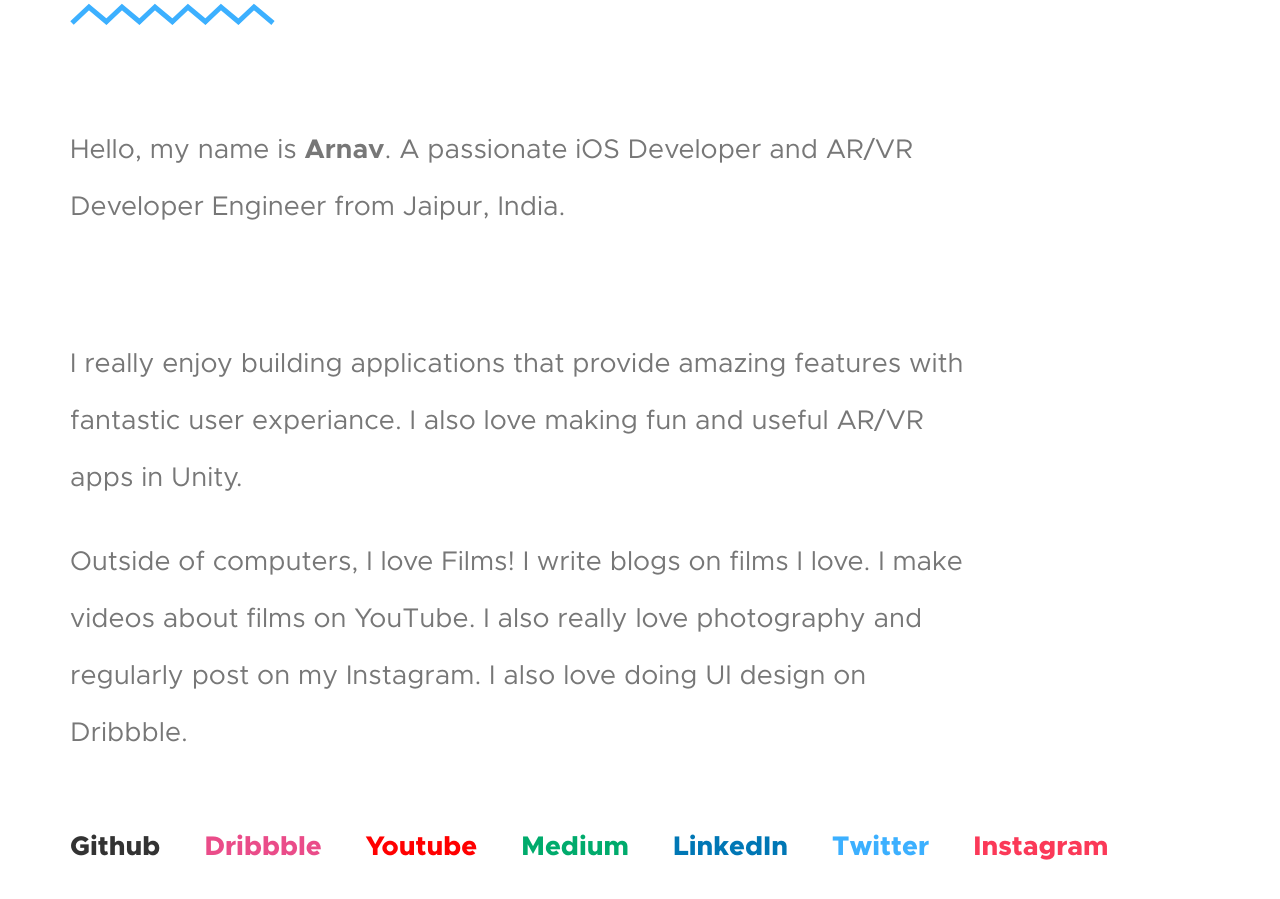
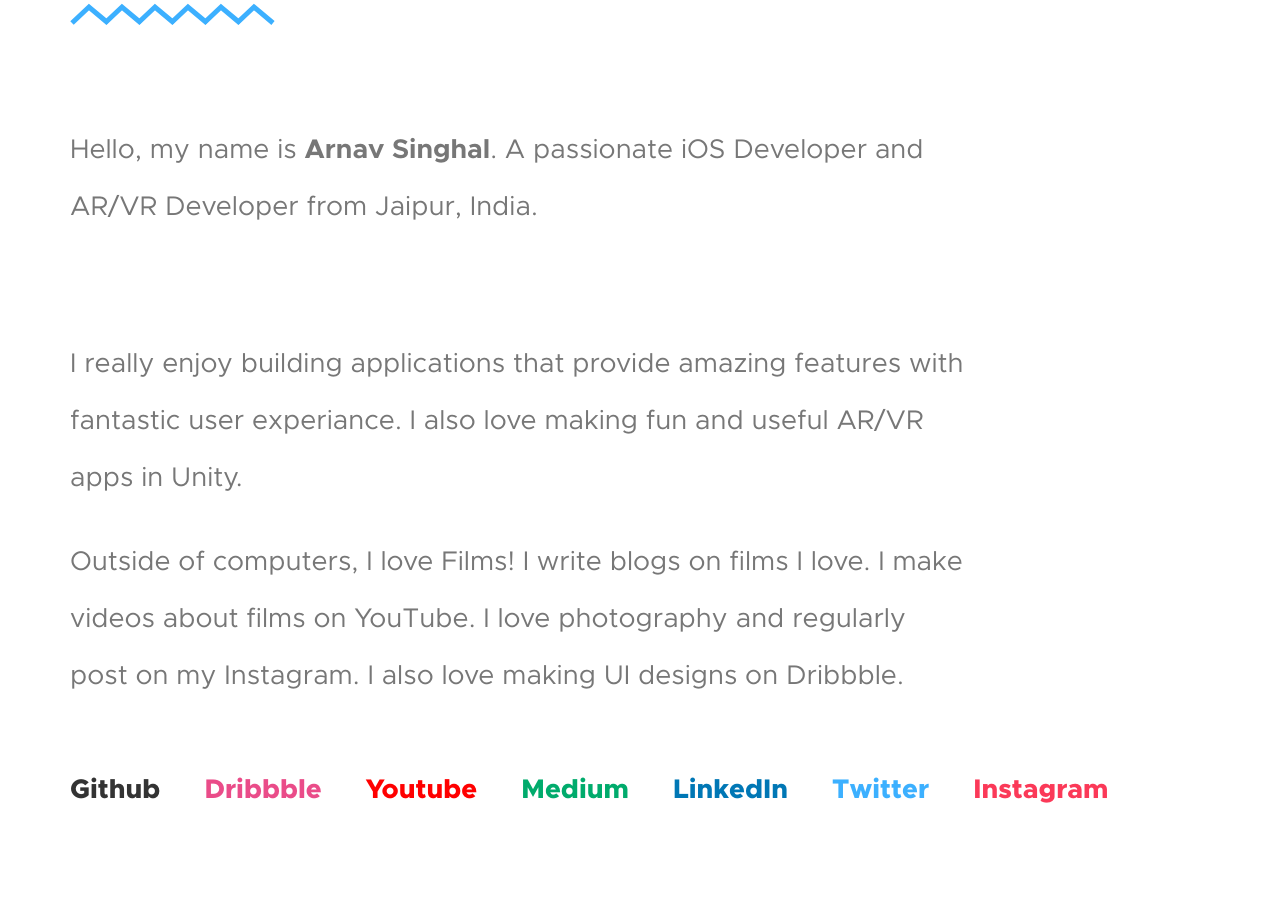
Before and after one commit to Ntropy86/Arnav-Website, a website: page index.html in a window 1280 px wide. Shown: the part 673-1572 px from the top of the page. Drawn offline with Linux system fonts and the light colour scheme.

Commit message:
Minor changes

```diff
--- a/index.html
+++ b/index.html
@@ -36,15 +36,16 @@
         <div class="about">
           <p class="intro">
             Hello, my name is
-            <b>Arnav</b>. A passionate iOS Developer and AR/VR Developer Engineer from Jaipur, India.
+            <b>Arnav Singhal</b>. A passionate iOS Developer and AR/VR Developer from Jaipur, India.
           </p>
           <p class="info">
             <p>
             I really enjoy building applications that provide amazing features with fantastic user experiance.
             I also love making fun and useful AR/VR apps in Unity.
-            </p> <p>
+            </p>
+            <p>
             Outside of computers, I love Films! I write blogs on films I love. I make videos about films on YouTube.
-            I also really love photography and regularly post on my Instagram. I also love doing UI design on Dribbble.
+            I love photography and regularly post on my Instagram. I also love making UI designs on Dribbble.
             </p>
           </p>
         </div>
@@ -54,7 +55,7 @@
               <a href="https://github.com/Arnav-arw?tab=repositories" id="git" target="_blank">Github</a>
               <a href="https://dribbble.com/Arnav_arw" id="dribbble" target="_blank">Dribbble</a>
               <a href="https://www.youtube.com/channel/UCO-Lr_jFNlESUJdNBvEVg_A" id="yt" target="_blank">Youtube</a>
-              <a href="https://blog.praneshravi.in/" id="medium" target="_blank">Medium</a>
+              <a href="https://medium.com/@arnavsinghal_53199" id="medium" target="_blank">Medium</a>
               <a href="https://www.linkedin.com/in/arnav-singhal-64576b226/" id="lki" target="_blank">LinkedIn</a>
               <a href="https://twitter.com/Arnav_arw" id="twitter" target="_blank">Twitter</a>
               <a href="https://www.instagram.com/arnav.arw/" id="insta" target="_blank">Instagram</a>
```
Also changed, not shown: 1 other file.
